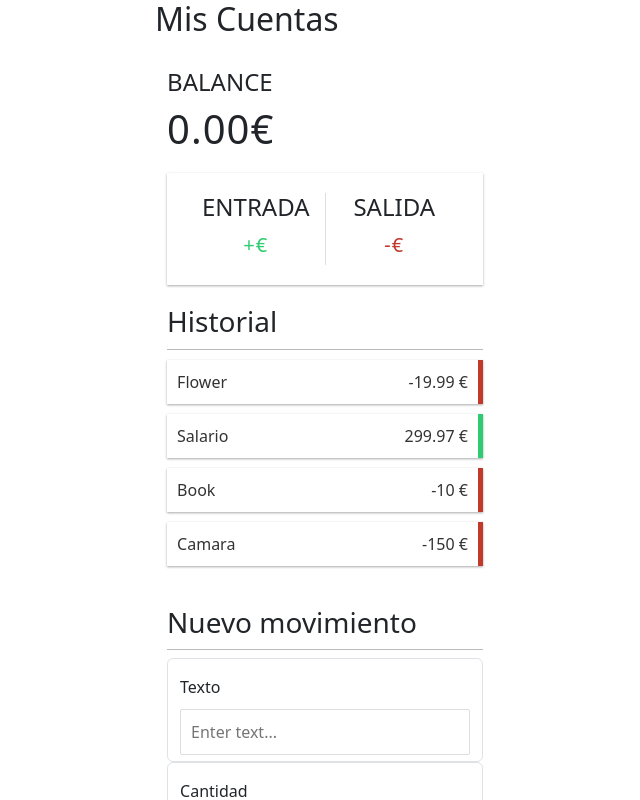
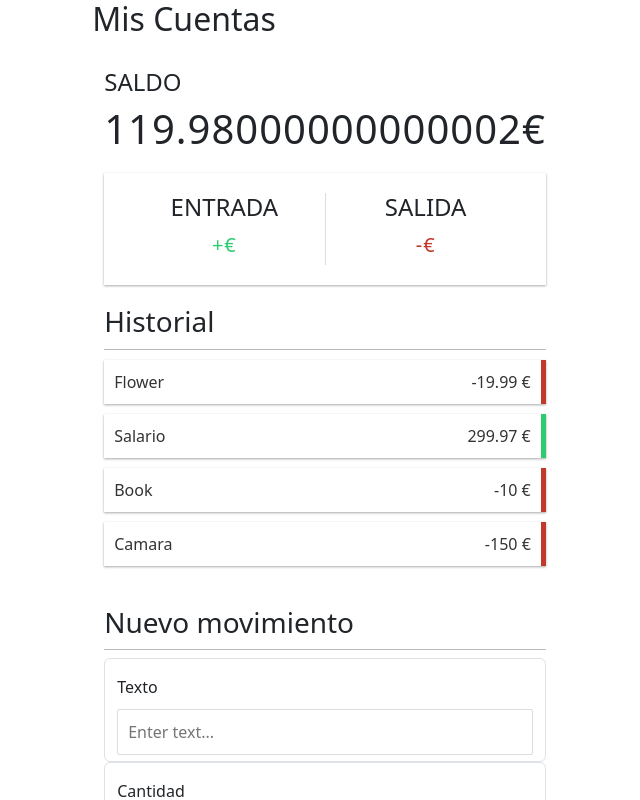
Before and after one commit to pralamo22/vue3_-expense_tracker, a Vue app: page / in a window 1280 px wide. Shown: the top 800 px of the page, without its empty margins (315-955 px from the left). Built offline with nearby package versions, Linux system fonts and the light colour scheme.

Commit message:
Paso 4. Calculo del saldo. Funciones computadas y reactividad. minuto 36 https://www.youtube.com/watch?v=hNPwdOZ3qFU

```diff
--- a/src/App.vue
+++ b/src/App.vue
@@ -1,11 +1,10 @@
 <template>
   <Header />
   <div class="container">
-    <Balance />
+    <Balance :total="total" />
     <IncomeExpenses />
-    <TransactionList />
+    <TransactionList :transactions="transactions" />
     <AddTransaction />
-
   </div>
 </template>
 
@@ -15,6 +14,24 @@
   import IncomeExpenses from './components/IncomeExpenses.vue';
   import TransactionList from './components/TransactionList.vue';
   import AddTransaction from './components/AddTransaction.vue';
+
+  import { ref, computed } from 'vue';
+
+  const transactions = ref([
+    { id: 1, text: "Flower", amount: -19.99 },
+    { id: 1, text: "Salario", amount: 299.97 },
+    { id: 1, text: "Book", amount: -10 },
+    { id: 1, text: "Camara", amount: -150 },
+  ]);
+
+  console.log(transactions);
+  console.log(transactions.value);
+
+  const total = computed(() => {
+    return transactions.value.reduce((acc, transaction) => {
+      return acc + transaction.amount;
+    }, 0);
+  });
 </script>
 
 
--- a/src/components/Balance.vue
+++ b/src/components/Balance.vue
@@ -1,9 +1,18 @@
 <template>
-  <h4>Balance</h4>
-  <h1 id="balance">0.00€</h1>
+  <h4>Saldo</h4>
+  <h1 id="balance">{{ total }}€</h1>
   <div></div>
 </template>
 
-<script setup></script>
+<script setup>
+import { defineProps } from "vue";
+
+const props = defineProps({
+  total: {
+    type: Number,
+    required: true,
+  },
+});
+</script>
 
 <style lang="scss" scoped></style>
--- a/src/components/TransactionList.vue
+++ b/src/components/TransactionList.vue
@@ -24,12 +24,21 @@
 </template>
 
 <script setup>
-const transactions = [
-  { id: 1, text: "Flower", amount: -19.99 },
-  { id: 1, text: "Salario", amount: 299.97 },
-  { id: 1, text: "Book", amount: -10 },
-  { id: 1, text: "Camara", amount: -150 },
-];
+import { defineProps } from "vue";
+
+const props = defineProps({
+  transactions: {
+    type: Array,
+    required: true,
+  },
+});
+
+// const transactions = [
+//   { id: 1, text: "Flower", amount: -19.99 },
+//   { id: 1, text: "Salario", amount: 299.97 },
+//   { id: 1, text: "Book", amount: -10 },
+//   { id: 1, text: "Camara", amount: -150 },
+// ];
 
 // Comentado el aspecto del código para el Options API. Ahora, con
 // setup, utilizamos el Composition API.
```
